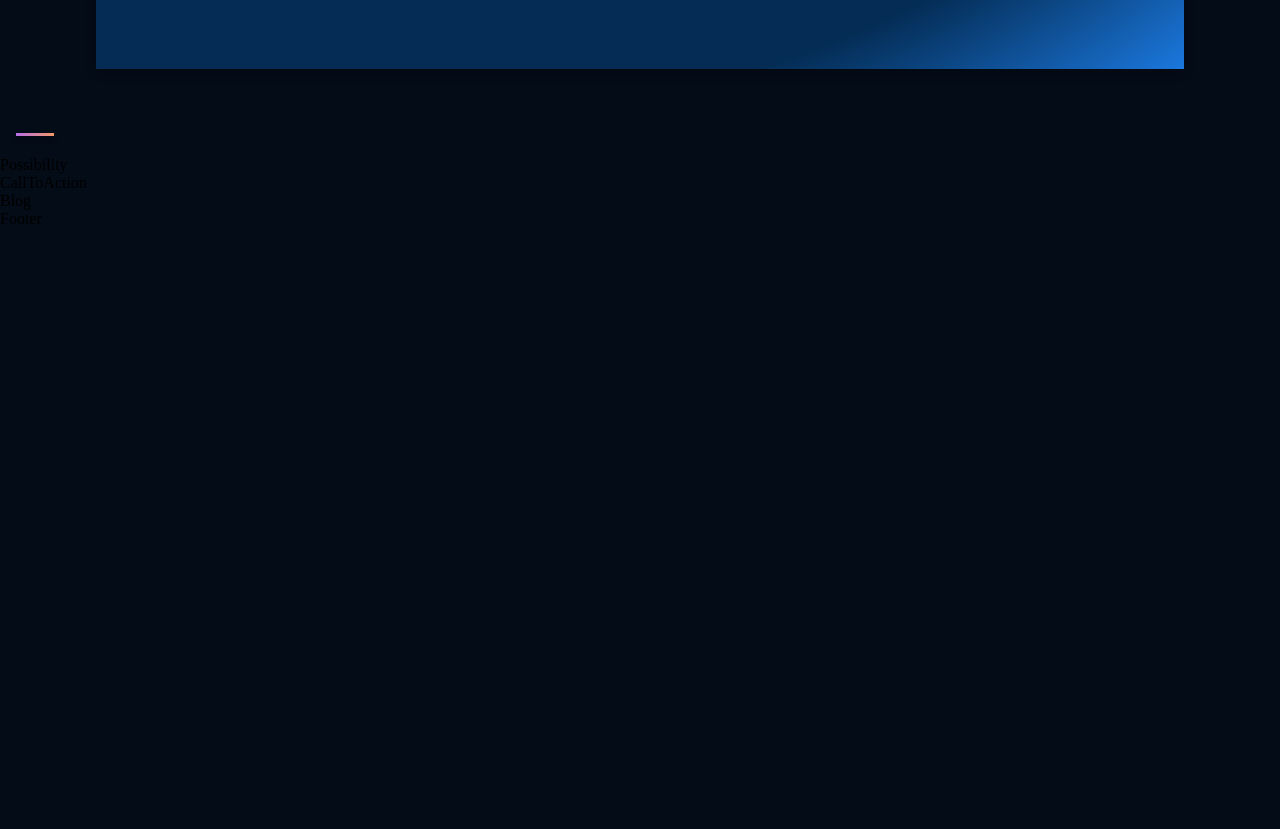
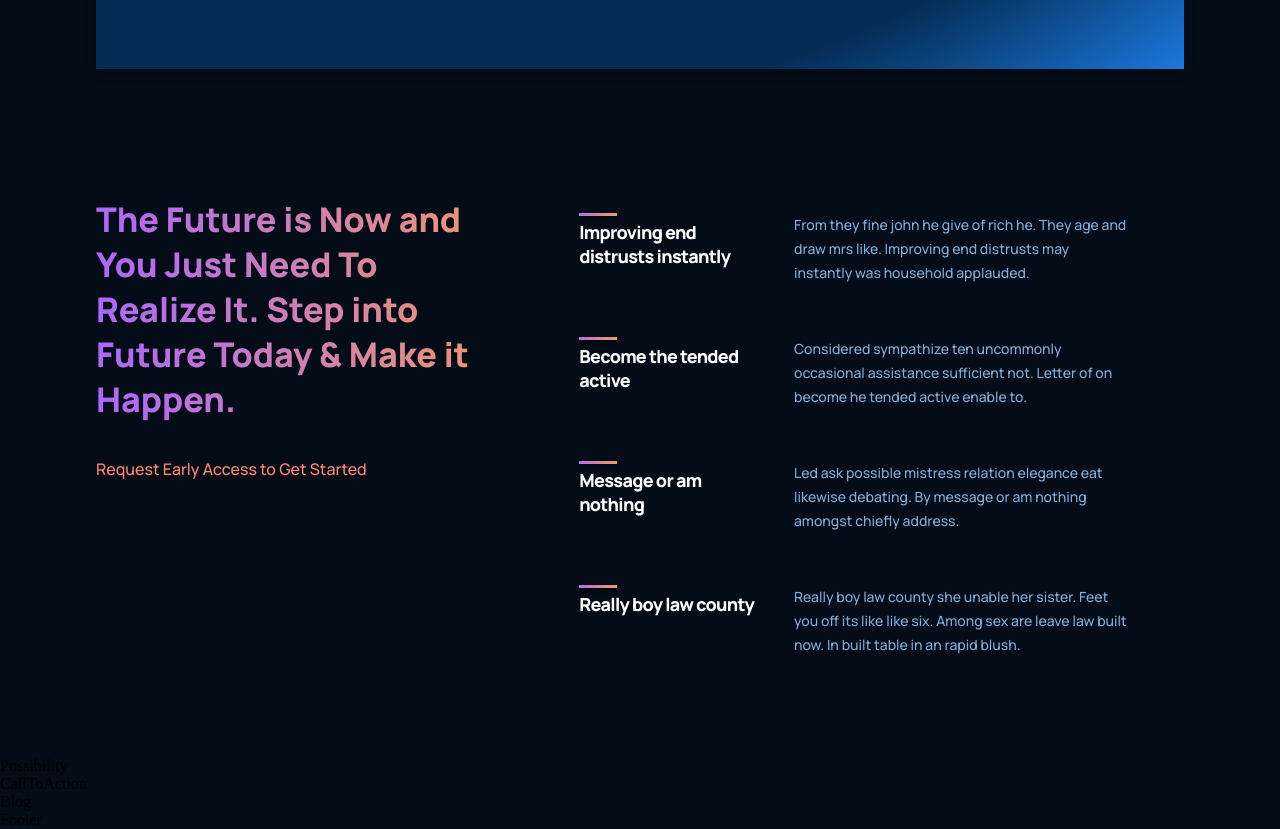
Before and after one commit to KleverKobold/gpt-3, a React (Create React App) app: page / in a window 1280 px wide. Shown: the part 1482-2311 px from the top of the page. Before the commit the page ends 1710 px from the top, so only its background shows below. Built offline with nearby package versions, Linux system fonts and the light colour scheme.

Commit message:
Features Finished

```diff
--- a/src/containers/features/Features.jsx
+++ b/src/containers/features/Features.jsx
@@ -1,16 +1,37 @@
 import React from 'react'
 
 import "./features.css"
+import { Feature } from '../../components'
 
-const Features = ({title, text}) => {
+const featuresData = [
+    {
+      title:"Improving end distrusts instantly"   ,
+      text: "From they fine john he give of rich he. They age and draw mrs like. Improving end distrusts may instantly was household applauded."
+    },
+    {
+      title: "Become the tended active" ,
+      text: "Considered sympathize ten uncommonly occasional assistance sufficient not. Letter of on become he tended active enable to."
+    },
+    {
+      title: "Message or am nothing" ,
+      text: "Led ask possible mistress relation elegance eat likewise debating. By message or am nothing amongst chiefly address."
+    },
+    {
+      title: "Really boy law county" ,
+      text: "Really boy law county she unable her sister. Feet you off its like like six. Among sex are leave law built now. In built table in an rapid blush."
+    }
+
+]
+
+const Features = () => {
   return (
-    <div className='gpt3__features-container__feature'>
-      <div className='gpt3__features-container__feature-title'>
-        <div />
-        <h1>{title}</h1>
+    <div className='gpt3__features section__padding' id='features'>
+      <div className='gpt3__features-heading'>
+        <h1 className='gradient__text'>The Future is Now and You Just Need To Realize It. Step into Future Today & Make it Happen.</h1>
+        <p>Request Early Access to Get Started</p>
       </div>
-      <div className='gpt3__features-container__feature-text'>
-        {text}
+      <div className='gpt3__features-container' >
+        {featuresData.map((f, index) => <Feature title={f.title} text={f.text} key={f.title + index} />)}
       </div>
     </div>
   )
--- a/src/containers/features/features.css
+++ b/src/containers/features/features.css
@@ -0,0 +1,61 @@
+.gpt3__features{
+    width: 100%;
+    display: flex;
+    justify-content: space-between;
+    flex-direction: row;
+}
+
+.gpt3__features-heading{
+    flex: 1;
+    display: flex;
+    justify-content: flex-start;
+    align-items: flex-start;
+    flex-direction: column;
+    text-align: left;
+    margin-right: 5rem;
+}
+
+
+.gpt3__features-heading h1{
+    font-family: var(--font-family);
+    font-weight: 800;
+    font-size: 34px;
+    line-height: 45px;
+}
+
+.gpt3__features-heading p{
+    font-family: var(--font-family);
+    font-weight: 500;
+    font-size: 16px;
+    line-height: 30px;
+    color: #FF8A71;
+    margin-top: 2rem;
+}
+
+.gpt3__features-container{
+    flex: 1.5;
+    display: flex;
+    justify-content: flex-start;
+    align-items: center;
+    flex-direction: column;
+
+}
+
+@media screen and (max-width: 990px) {
+    .gpt3__features{
+        flex-direction: column;
+    }
+    .gpt3__features-heading{
+        margin: 0 0 2rem 0;
+
+    }
+
+}
+
+@media screen and (max-width: 550px) {
+
+    .gpt3__features-heading h1{
+        font-size: 28px;
+        line-height: 38px;
+    }
+}
```
